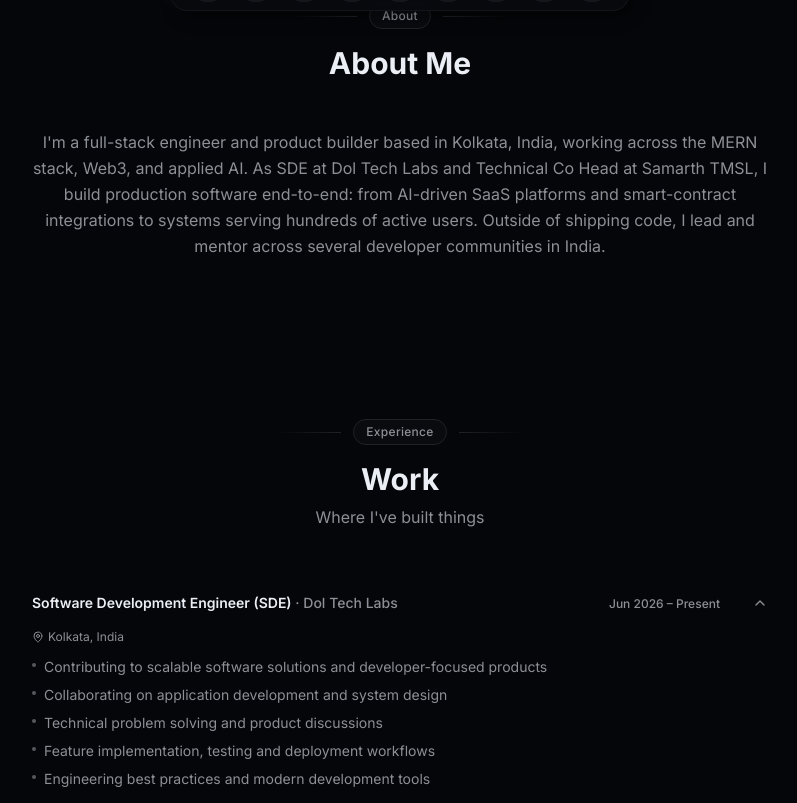
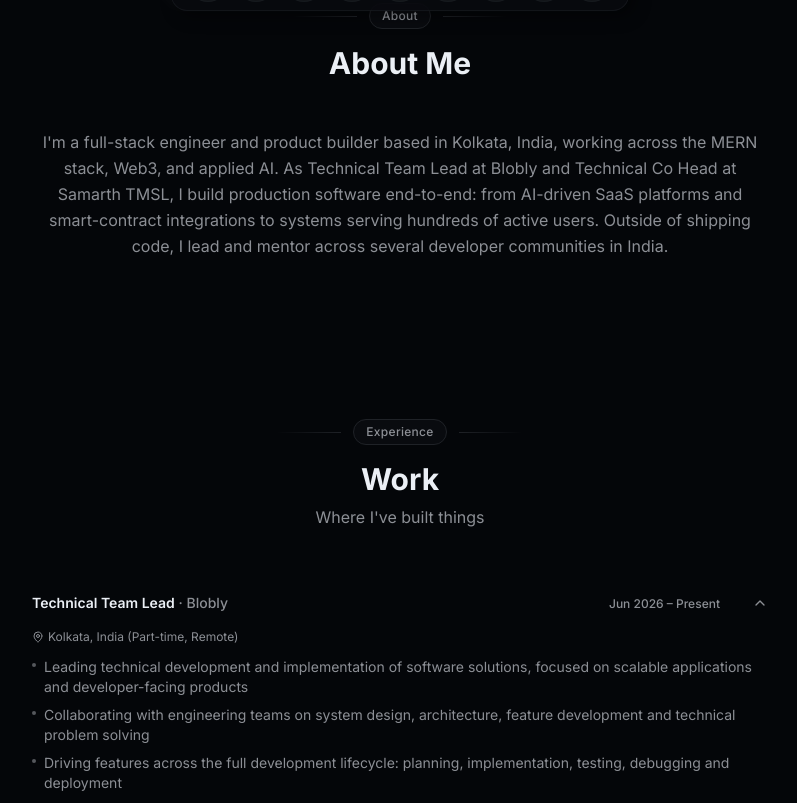
Before and after one commit to koustavx08/koustavx08-portfolio-website, a Next.js app: page / in a window 1280 px wide. Shown: the part 757-1560 px from the top of the page, without its empty margins (240-1037 px from the left). Built offline with nearby package versions, Linux system fonts and the light colour scheme.

Commit message:
content: replace Dol Tech Labs SDE role with Blobly Technical Team Lead
Updates the work entry and the summary line that named the old employer.
Part-time/Remote folded into the location string, since WorkExperience has
no employment-type field and one entry does not justify adding one.

```diff
--- a/data/resume.ts
+++ b/data/resume.ts
@@ -19,7 +19,7 @@ export const DATA = {
   headline: "Full-Stack Software Engineer & Web3 Developer",
   description: "Building scalable, user-centric web & AI products that actually ship.",
   summary:
-    "I'm a full-stack engineer and product builder based in Kolkata, India, working across the MERN stack, Web3, and applied AI. As SDE at Dol Tech Labs and Technical Co Head at Samarth TMSL, I build production software end-to-end: from AI-driven SaaS platforms and smart-contract integrations to systems serving hundreds of active users. Outside of shipping code, I lead and mentor across several developer communities in India.",
+    "I'm a full-stack engineer and product builder based in Kolkata, India, working across the MERN stack, Web3, and applied AI. As Technical Team Lead at Blobly and Technical Co Head at Samarth TMSL, I build production software end-to-end: from AI-driven SaaS platforms and smart-contract integrations to systems serving hundreds of active users. Outside of shipping code, I lead and mentor across several developer communities in India.",
   avatarUrl: "/profile-pixelated.png",
   resumeUrl: "/resume.pdf",
 
@@ -97,17 +97,17 @@ export const DATA = {
 
   work: [
     {
-      title: "Software Development Engineer (SDE)",
-      company: "Dol Tech Labs",
-      location: "Kolkata, India",
+      title: "Technical Team Lead",
+      company: "Blobly",
+      location: "Kolkata, India (Part-time, Remote)",
       start: "2026-06",
       end: "Present",
       bullets: [
-        "Contributing to scalable software solutions and developer-focused products",
-        "Collaborating on application development and system design",
-        "Technical problem solving and product discussions",
-        "Feature implementation, testing and deployment workflows",
-        "Engineering best practices and modern development tools",
+        "Leading technical development and implementation of software solutions, focused on scalable applications and developer-facing products",
+        "Collaborating with engineering teams on system design, architecture, feature development and technical problem solving",
+        "Driving features across the full development lifecycle: planning, implementation, testing, debugging and deployment",
+        "Working with modern APIs, databases, version control and development workflows to build reliable, maintainable software",
+        "Contributing to technical decision-making and product discussions while improving development practices and engineering efficiency",
       ],
     },
     {
```
